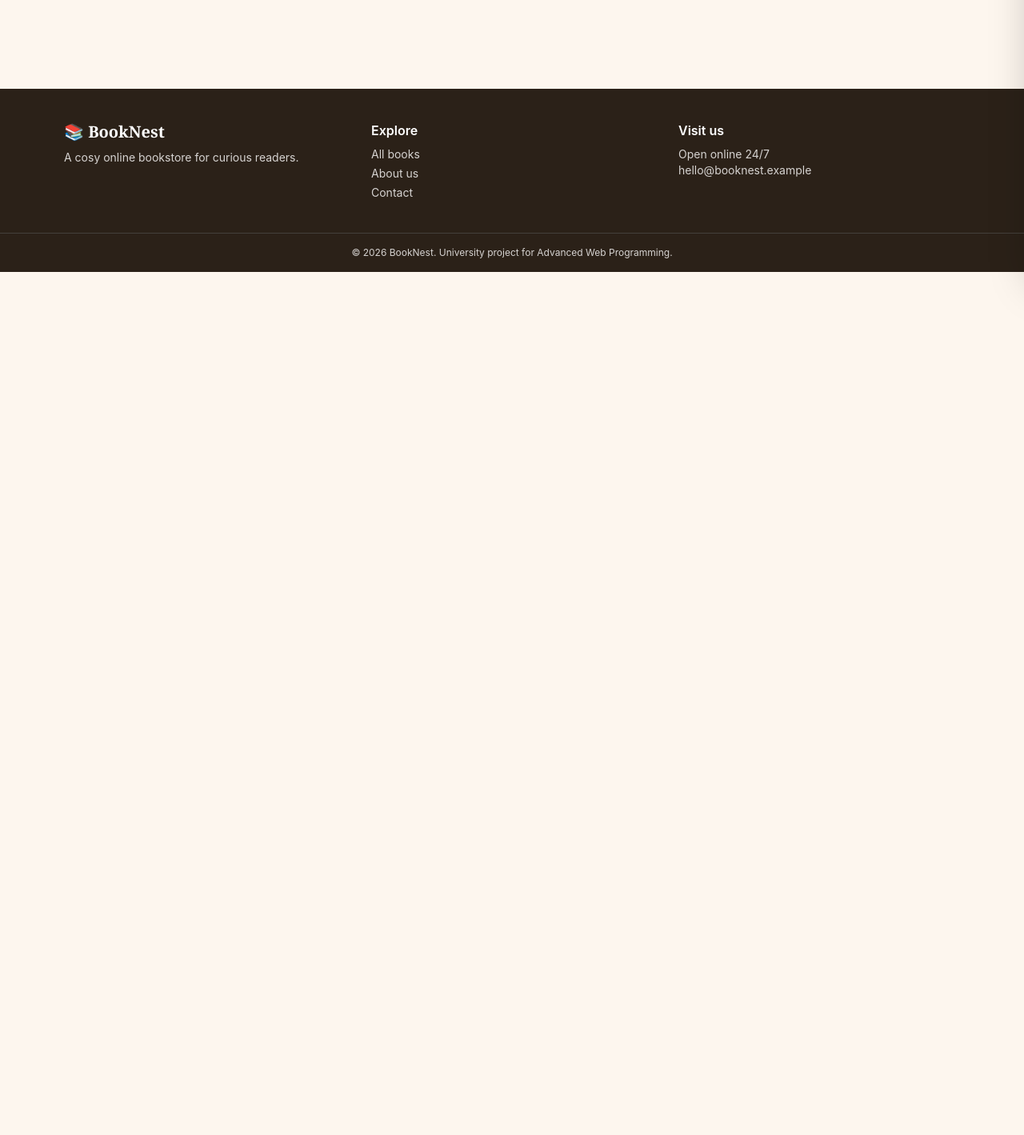
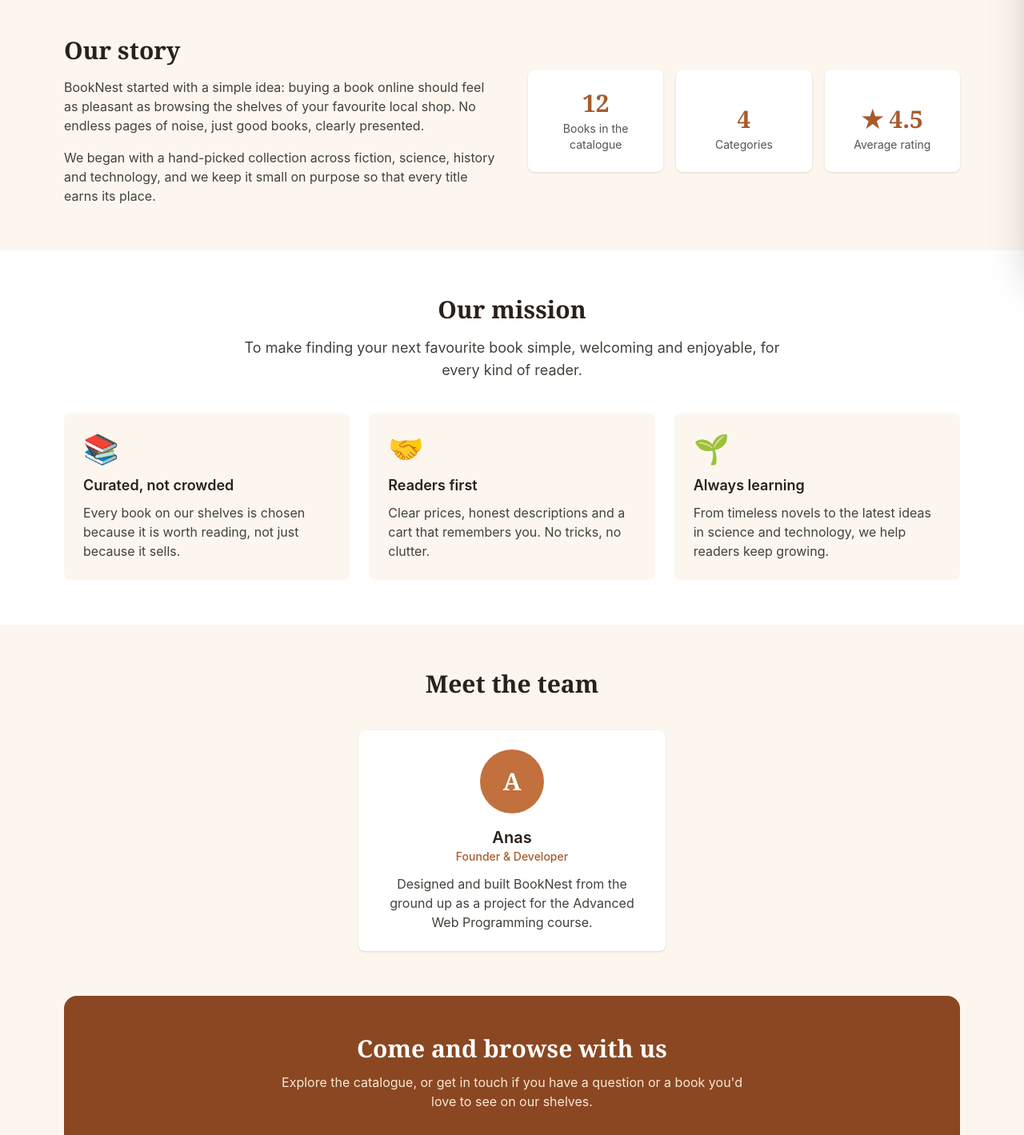
Before and after one commit to Anas-Abdul-El/bookNest, a React (Vite) app: page /about in a window 1280 px wide. Shown: the part 460-1879 px from the top of the page at 80% size. Before the commit the page ends 800 px from the top, so only its background shows below. Built offline with nearby package versions, Linux system fonts and the light colour scheme.

Commit message:
Add About page with story, mission and team

```diff
--- a/src/App.tsx
+++ b/src/App.tsx
@@ -1,5 +1,6 @@
 import { Route, Routes } from "react-router-dom";
 import Layout from "./components/Layout";
+import About from "./pages/About";
 import Books from "./pages/Books";
 import Home from "./pages/Home";
 import NotFound from "./pages/NotFound";
@@ -10,6 +11,7 @@ function App() {
       <Route element={<Layout />}>
         <Route index element={<Home />} />
         <Route path="books" element={<Books />} />
+        <Route path="about" element={<About />} />
         <Route path="*" element={<NotFound />} />
       </Route>
     </Routes>
--- /dev/null
+++ b/src/pages/About.tsx
@@ -0,0 +1,162 @@
+import { Link } from "react-router-dom";
+import { books, categories } from "../data/books";
+
+const values = [
+  {
+    icon: "📚",
+    title: "Curated, not crowded",
+    text: "Every book on our shelves is chosen because it is worth reading, not just because it sells.",
+  },
+  {
+    icon: "🤝",
+    title: "Readers first",
+    text: "Clear prices, honest descriptions and a cart that remembers you. No tricks, no clutter.",
+  },
+  {
+    icon: "🌱",
+    title: "Always learning",
+    text: "From timeless novels to the latest ideas in science and technology, we help readers keep growing.",
+  },
+];
+
+const team = [
+  {
+    name: "Anas",
+    role: "Founder & Developer",
+    initials: "A",
+    bio: "Designed and built BookNest from the ground up as a project for the Advanced Web Programming course.",
+  },
+];
+
+function About() {
+  const averageRating =
+    books.reduce((total, book) => total + book.rating, 0) / books.length;
+
+  const stats = [
+    { value: books.length, label: "Books in the catalogue" },
+    { value: categories.length, label: "Categories" },
+    { value: `★ ${averageRating.toFixed(1)}`, label: "Average rating" },
+  ];
+
+  return (
+    <>
+      {/* Intro */}
+      <section className="bg-gradient-to-b from-brand-100 to-brand-50">
+        <div className="mx-auto max-w-3xl px-4 py-14 text-center md:py-20">
+          <p className="text-sm font-semibold tracking-widest text-brand-600 uppercase">
+            About BookNest
+          </p>
+          <h1 className="mt-3 font-serif text-4xl leading-tight font-bold sm:text-5xl">
+            A small bookstore with a big love of reading
+          </h1>
+          <p className="mt-4 text-lg text-stone-700">
+            BookNest is a cosy online corner where readers can discover great
+            books, explore new subjects and build their next reading list.
+          </p>
+        </div>
+      </section>
+
+      {/* Our story */}
+      <section className="mx-auto grid max-w-6xl items-center gap-10 px-4 py-14 md:grid-cols-2">
+        <div>
+          <h2 className="font-serif text-3xl font-bold">Our story</h2>
+          <p className="mt-4 text-stone-700">
+            BookNest started with a simple idea: buying a book online should
+            feel as pleasant as browsing the shelves of your favourite local
+            shop. No endless pages of noise, just good books, clearly presented.
+          </p>
+          <p className="mt-4 text-stone-700">
+            We began with a hand-picked collection across fiction, science,
+            history and technology, and we keep it small on purpose so that
+            every title earns its place.
+          </p>
+        </div>
+
+        <dl className="grid grid-cols-1 gap-4 sm:grid-cols-3 md:grid-cols-1 lg:grid-cols-3">
+          {stats.map((stat) => (
+            <div
+              key={stat.label}
+              className="flex flex-col-reverse rounded-lg bg-white p-6 text-center shadow-sm"
+            >
+              <dt className="mt-1 text-sm text-stone-600">{stat.label}</dt>
+              <dd className="font-serif text-3xl font-bold text-brand-600">{stat.value}</dd>
+            </div>
+          ))}
+        </dl>
+      </section>
+
+      {/* Mission and values */}
+      <section className="bg-white">
+        <div className="mx-auto max-w-6xl px-4 py-14">
+          <div className="mx-auto max-w-2xl text-center">
+            <h2 className="font-serif text-3xl font-bold">Our mission</h2>
+            <p className="mt-4 text-lg text-stone-700">
+              To make finding your next favourite book simple, welcoming and
+              enjoyable, for every kind of reader.
+            </p>
+          </div>
+
+          <div className="mt-10 grid gap-6 md:grid-cols-3">
+            {values.map((value) => (
+              <div key={value.title} className="rounded-lg bg-brand-50 p-6">
+                <span className="text-4xl" aria-hidden="true">{value.icon}</span>
+                <h3 className="mt-3 text-lg font-semibold">{value.title}</h3>
+                <p className="mt-2 text-stone-700">{value.text}</p>
+              </div>
+            ))}
+          </div>
+        </div>
+      </section>
+
+      {/* Team */}
+      <section className="mx-auto max-w-6xl px-4 py-14">
+        <h2 className="text-center font-serif text-3xl font-bold">Meet the team</h2>
+        <div className="mt-10 flex flex-wrap justify-center gap-6">
+          {team.map((member) => (
+            <article
+              key={member.name}
+              className="w-full max-w-sm rounded-lg bg-white p-6 text-center shadow-sm"
+            >
+              <div
+                className="mx-auto flex h-20 w-20 items-center justify-center rounded-full bg-brand-500 font-serif text-3xl font-bold text-white"
+                aria-hidden="true"
+              >
+                {member.initials}
+              </div>
+              <h3 className="mt-4 text-xl font-semibold">{member.name}</h3>
+              <p className="text-sm font-medium text-brand-600">{member.role}</p>
+              <p className="mt-3 text-stone-700">{member.bio}</p>
+            </article>
+          ))}
+        </div>
+      </section>
+
+      {/* Call to action */}
+      <section className="mx-auto max-w-6xl px-4 pb-4">
+        <div className="rounded-2xl bg-brand-700 px-6 py-12 text-center text-white sm:px-12">
+          <h2 className="font-serif text-3xl font-bold">Come and browse with us</h2>
+          <p className="mx-auto mt-3 max-w-xl text-brand-100">
+            Explore the catalogue, or get in touch if you have a question or a
+            book you'd love to see on our shelves.
+          </p>
+          <div className="mt-8 flex flex-wrap justify-center gap-3">
+            <Link
+              to="/books"
+              className="rounded-md bg-white px-6 py-3 font-medium text-brand-700 hover:bg-brand-100"
+            >
+              Browse books
+            </Link>
+            <Link
+              to="/contact"
+              className="rounded-md border border-white px-6 py-3 font-medium text-white hover:bg-brand-600"
+            >
+              Contact us
+            </Link>
+          </div>
+        </div>
+      </section>
+    </>
+  );
+}
+
+export default About;
```
